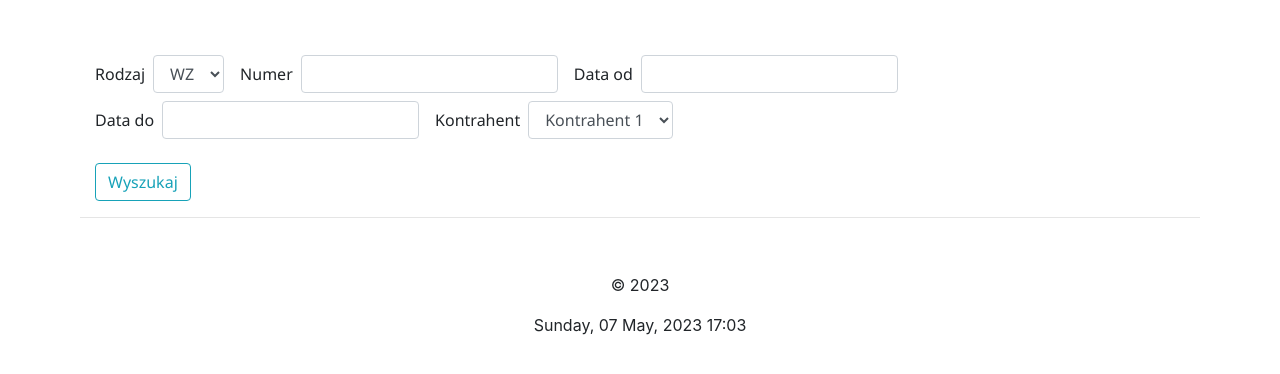
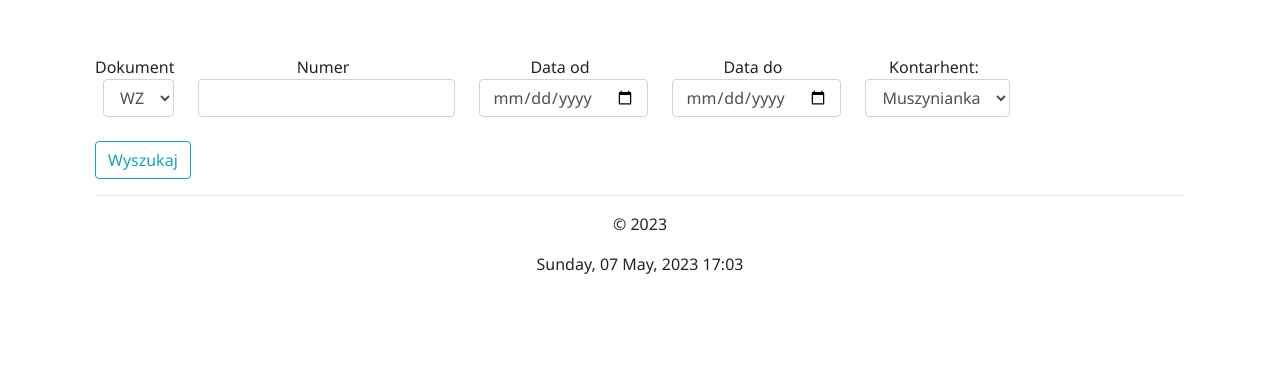
Before and after one commit to Grgor92/Aplikacja-Baz-Danych-Projekt, a Flask app: page /podsumowanie in a window 1280 px wide. Shown: the part 120-494 px from the top of the page. Run offline with Flask 3, Linux system fonts and the light colour scheme.

Commit message:
Poprawione wyświetlanie formularza

```diff
--- a/SimpleData-Projekt/SimpleData/forms.py
+++ b/SimpleData-Projekt/SimpleData/forms.py
@@ -17,9 +17,9 @@ class LoginForm(FlaskForm):
     submit = SubmitField('Zaloguj')
 
 class przeszukiwanie(FlaskForm):
-    rodzaj = SelectField('Rodzaj', choices=[('WZ', 'WZ'), ('PZ', 'PZ')])
-    numer = StringField('Numer')
-    data_od = StringField('Data od', validators=[DataRequired()])
-    data_do = StringField('Data do', validators=[DataRequired()])
-    kontrahent = StringField('Kontarhent: ')
+    rodzaj = SelectField('Dokument', choices=[('WZ', 'WZ'), ('PZ', 'PZ')])
+    numer = IntegerField('Numer')
+    data_od = DateField('Data od')
+    data_do = DateField('Data do')
+    kontrahent = SelectField('Kontarhent: ', choices=[('muszynianka', 'Muszynianka'), ('galicjanka', 'Galicjanka')])
     submit = SubmitField('Wyszukaj')
--- a/SimpleData-Projekt/SimpleData/templates/podsumowanie.html
+++ b/SimpleData-Projekt/SimpleData/templates/podsumowanie.html
@@ -5,47 +5,43 @@
         {{ form.hidden_tag() }}
         <fieldset class="form-group">
             <div class="form-inline">
-                <div class="form-group mr-3 mb-2">
+                <div class="form-group mr-3 mb-2 d-block">
                     <div class="d-block text-center">
                         <label for="{{ form.rodzaj.id }}" class="form-control-label">{{ form.rodzaj.label }}</label>
                     </div>
                     {{ form.rodzaj(class="form-control ml-2") }}
                 </div>
-                <div class="form-group mr-3 mb-2">
+                <div class="form-group mr-3 mb-2 d-block">
                     <div class="d-block text-center">
                         <label for="{{ form.numer.id }}" class="form-control-label">{{ form.numer.label }}</label>
                     </div>
                     {{ form.numer(class="form-control ml-2") }}
                 </div>
-                <div class="form-group mr-3 mb-2">
+                <div class="form-group mr-3 mb-2 d-block">
                     <div class="d-block text-center">
                         <label for="{{ form.data_od.id }}" class="form-control-label">{{ form.data_od.label }}</label>
                     </div>
                     {{ form.data_od(class="form-control ml-2") }}
                 </div>
-                <div class="form-group mr-3 mb-2">
+                <div class="form-group mr-3 mb-2 d-block">
                     <div class="d-block text-center">
                         <label for="{{ form.data_do.id }}" class="form-control-label">{{ form.data_do.label }}</label>
                     </div>
                     {{ form.data_do(class="form-control ml-2") }}
                 </div>
-                <div class="form-group mb-2">
+                <div class="form-group mr-3 mb-2 d-block">
                     <div class="d-block text-center">
-                        <label for="kontrahenci" class="form-control-label">Kontrahent</label>
+                        <label for="{{ form.kontrahent.id }}" class="form-control-label">{{ form.kontrahent.label }}</label>
                     </div>
-                    <select name="kontrahent" id="kontrahent" class="form-control ml-2">
-                        <option value="kontrahent1">Kontrahent 1</option>
-                        <option value="kontrahent2">Kontrahent 2</option>
-                        <option value="kontrahent3">Kontrahent 3</option>
-                    </select>
+                    {{ form.kontrahent(class="form-control ml-2") }}
                 </div>
             </div>
+        </fieldset>
 
-</div>
-        </fieldset>
+
         <div class="form-group">
             {{ form.submit(class="btn btn-outline-info") }}
         </div>
-        </form>
+    </form>
 </div>
 {%endblock%}
```
Also changed, not shown: 1 other file.
